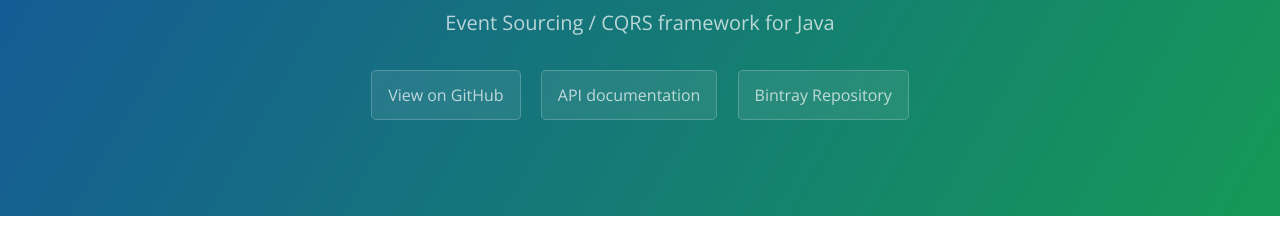
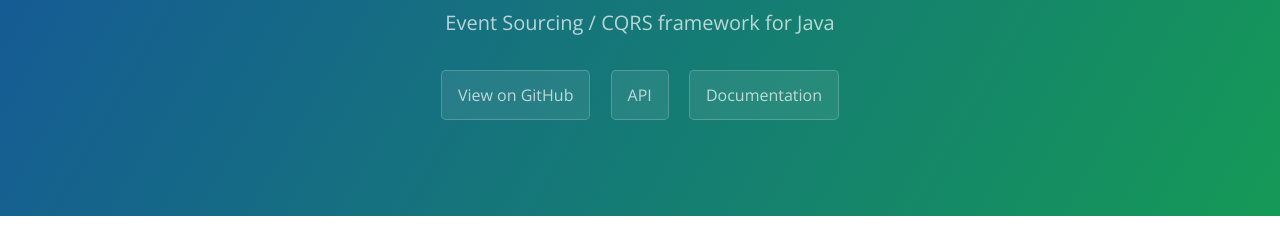
Before and after one commit to eventchain/eventchain.github.io, a plain HTML site: page index.html in a window 1280 px wide. Shown: the part 167-395 px from the top of the page. Drawn offline with nearby package versions, Linux system fonts and the light colour scheme.

Commit message:
Add a link to documentation

```diff
--- a/index.html
+++ b/index.html
@@ -14,8 +14,8 @@
       <h1 class="project-name">Eventchain</h1>
       <h2 class="project-tagline">Event Sourcing / CQRS framework for Java</h2>
       <a href="https://github.com/eventchain/eventchain" class="btn">View on GitHub</a>
-      <a href="/api" class="btn">API documentation</a>
-      <a href="https://bintray.com/eventchain/org.eventchain" class="btn">Bintray Repository</a>
+      <a href="/api" class="btn">API</a>
+      <a href="http://doc.eventchain.org" class="btn">Documentation</a>
     </section>
 
     <section class="main-content">
```
